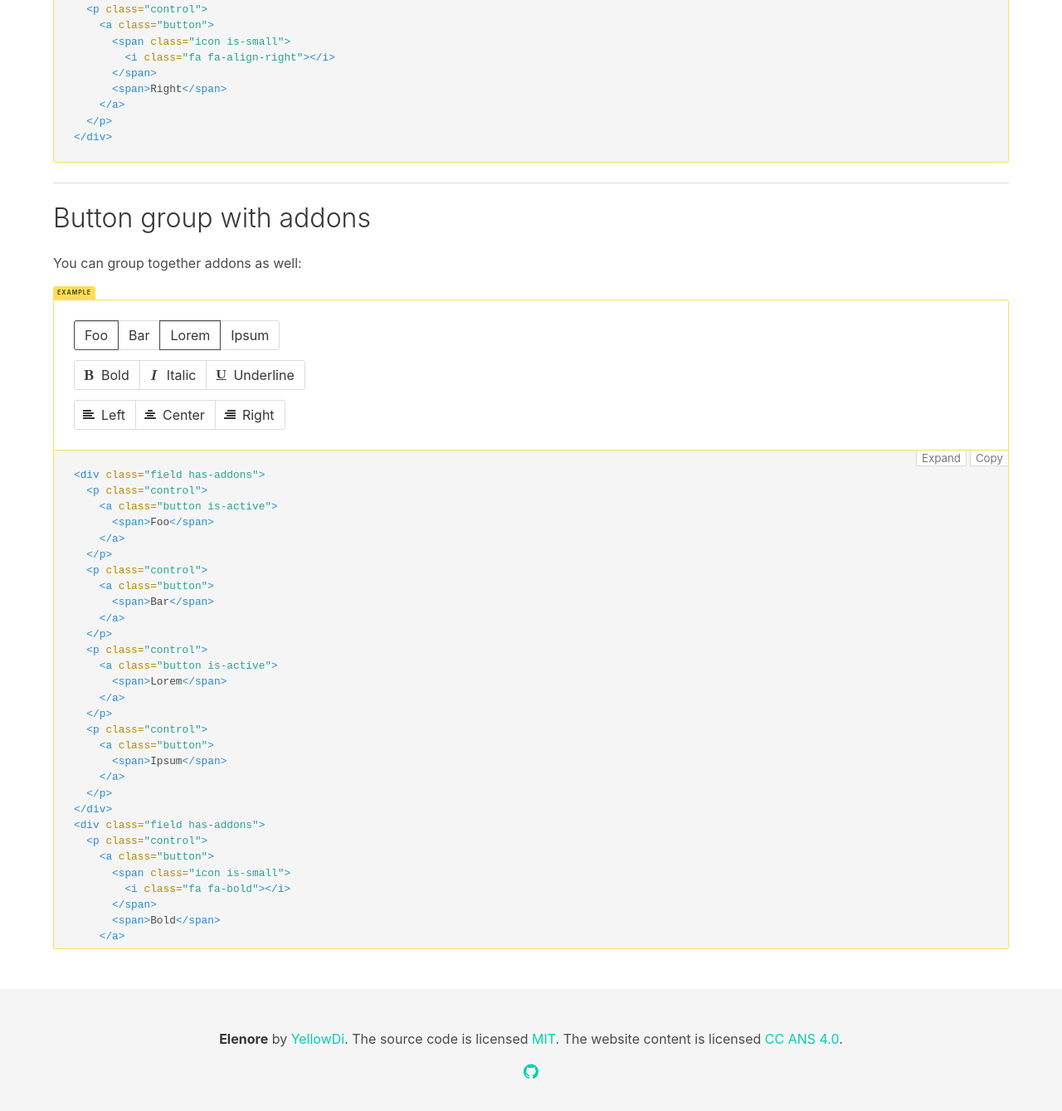
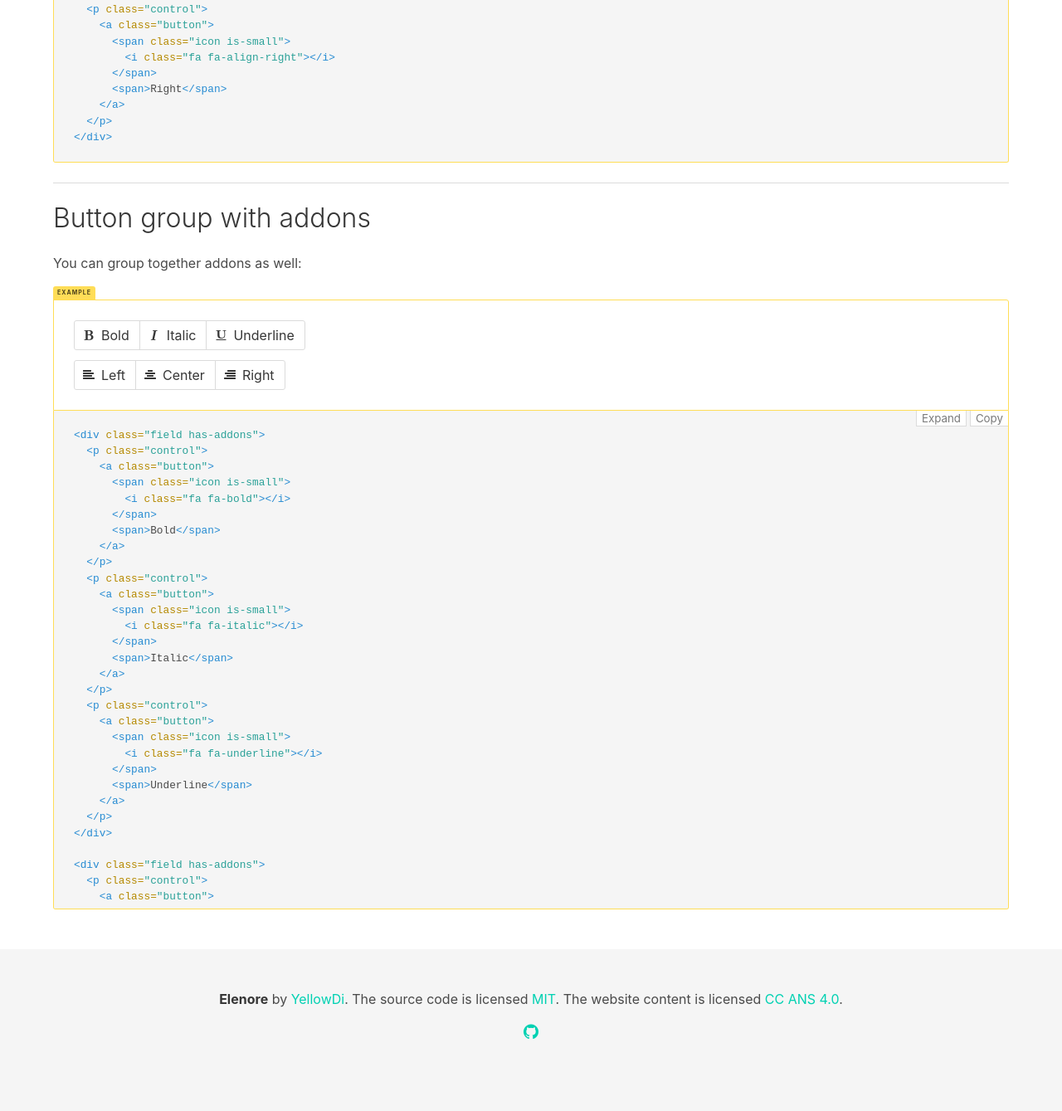
Before and after one commit to YellowDi/Elenore, a Jekyll site: the page built from docs/documentation/elements/button.html, in a window 1280 px wide and 1400 px high, scrolled down 5824 px. Shown: the top 1339 px of the window at 83% size. Built offline with Jekyll 4.4.1, drawn with Linux system fonts in a browser that asks for light colours.

```diff
--- a/docs/documentation/elements/button.html
+++ b/docs/documentation/elements/button.html
@@ -507,28 +507,6 @@ doc-subtab: button
 {% capture button_group_addons_example %}
 <div class="field has-addons">
   <p class="control">
-    <a class="button is-active">
-      <span>Foo</span>
-    </a>
-  </p>
-  <p class="control">
-    <a class="button">
-      <span>Bar</span>
-    </a>
-  </p>
-  <p class="control">
-    <a class="button is-active">
-      <span>Lorem</span>
-    </a>
-  </p>
-  <p class="control">
-    <a class="button">
-      <span>Ipsum</span>
-    </a>
-  </p>
-</div>
-<div class="field has-addons">
-  <p class="control">
     <a class="button">
       <span class="icon is-small">
         <i class="fa fa-bold"></i>
```
Also changed, not shown: sass/elements/form.sass (+6 -1 lines).
